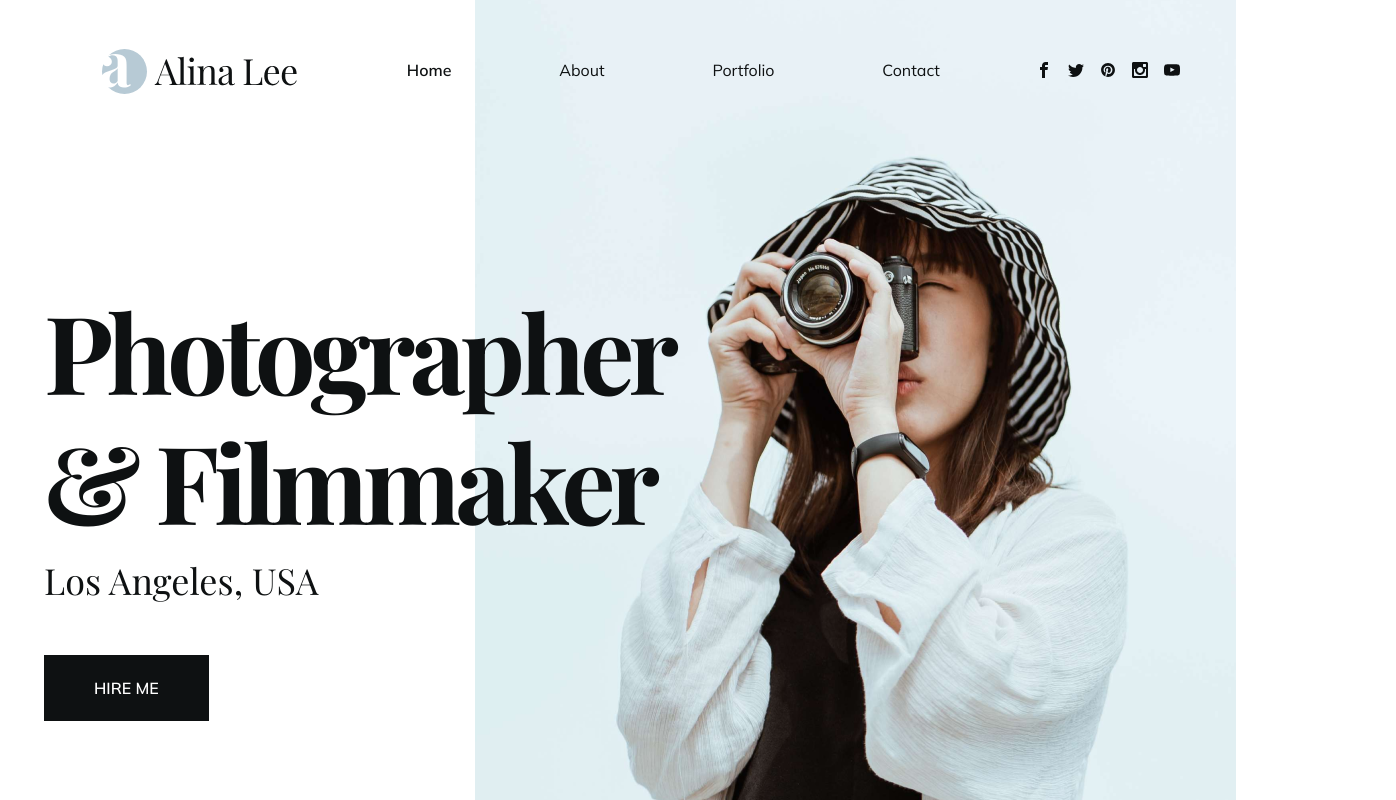
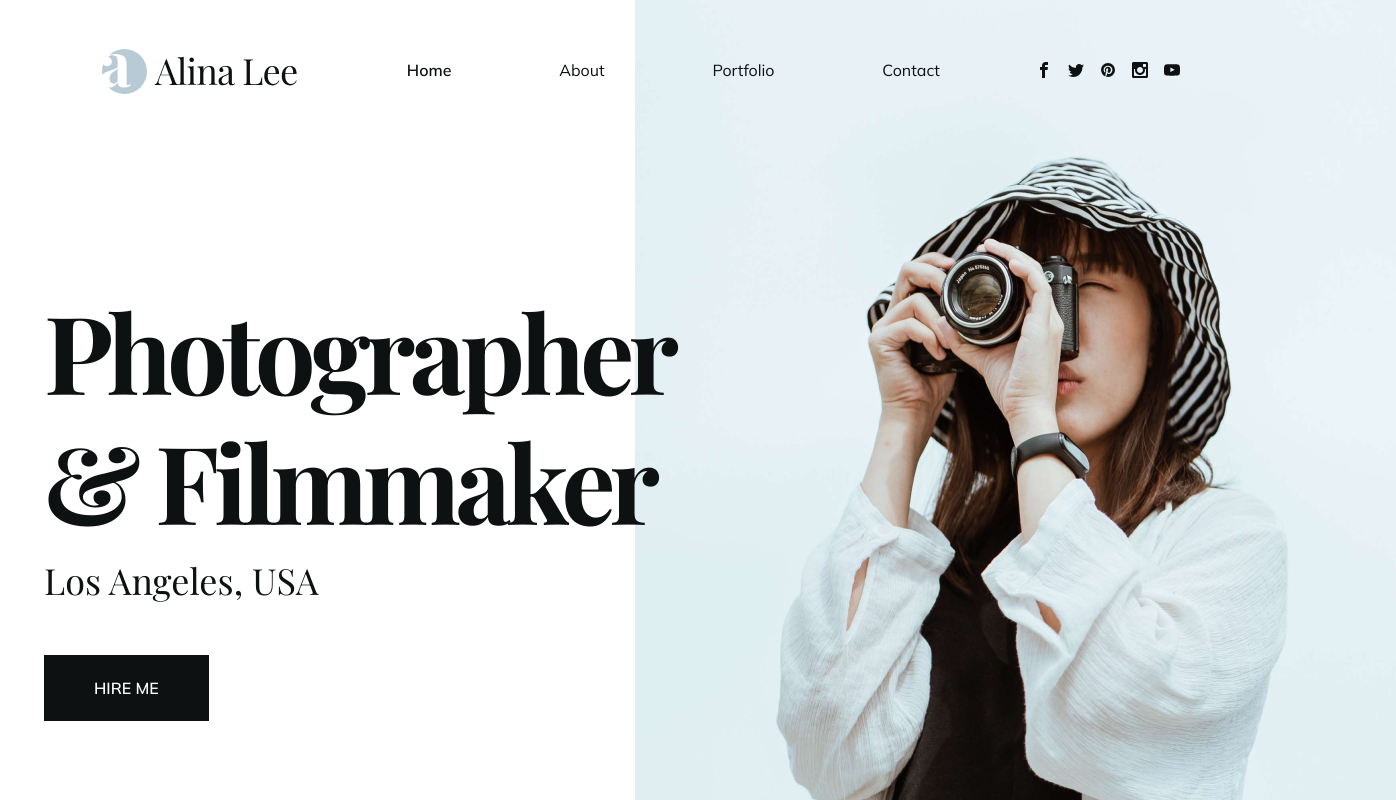
Before and after one commit to coordova/photography-portfolio, a React (Create React App) app: page / in a window 1280 px wide. Shown: the top 800 px of the page, 1396 px wide, since content can reach past the window. Built offline with nearby package versions, Linux system fonts and the light colour scheme; the HTML template or start-up script is replaced by a standard one; a web font is replaced by a local one.

Commit message:
photography-portfolio - Home page styles 2

```diff
--- a/src/pages/Home.js
+++ b/src/pages/Home.js
@@ -28,8 +28,10 @@ const Home = () => {
 					</div>
 
 					{/* img */}
-					<div className="flex justify-end">
-						<img src={WomanImg} alt="woman" />
+					<div className="flex justify-end max-h-96  lg:max-h-max">
+						<div className="relative lg:-right-40 overflow-hidden">
+							<img src={WomanImg} alt="woman" />
+						</div>
 					</div>
 				</div>
 			</div>
```
